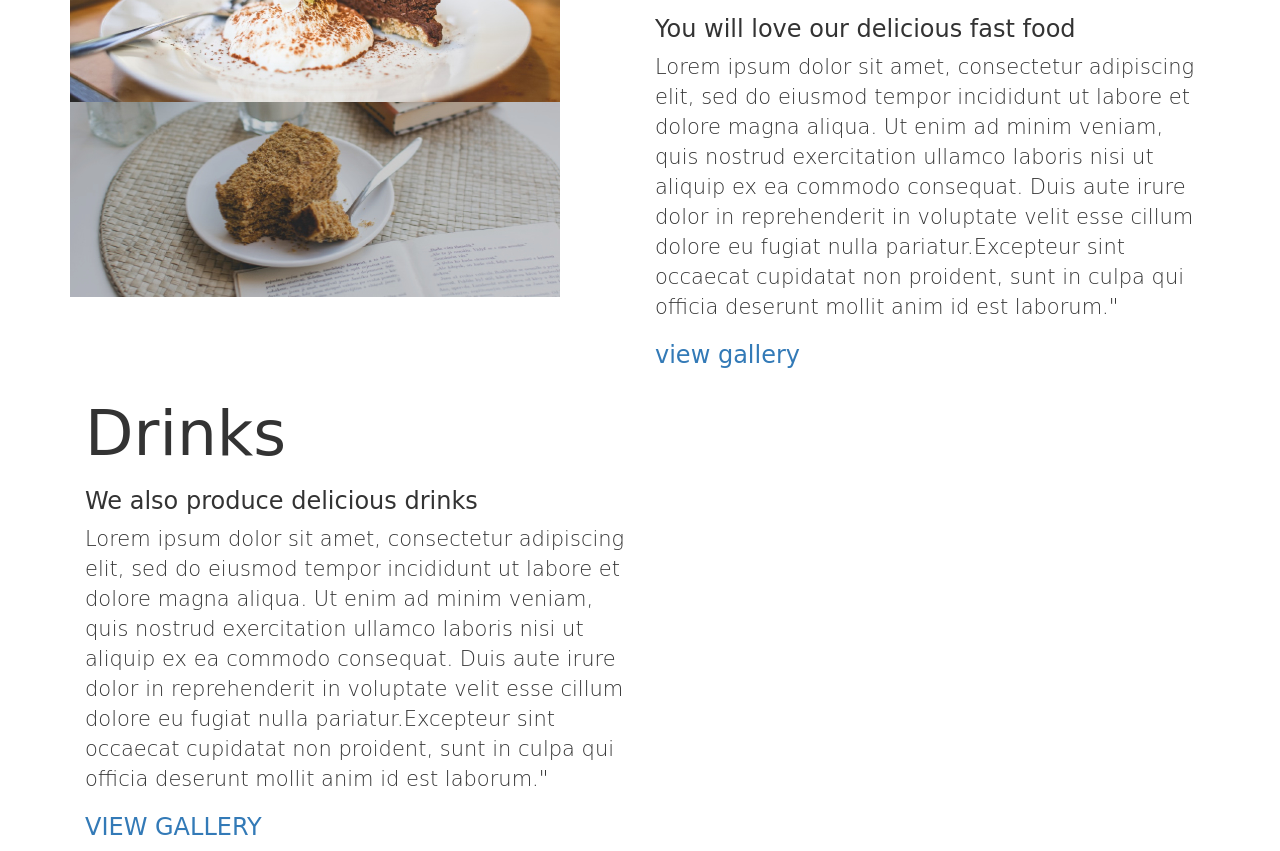
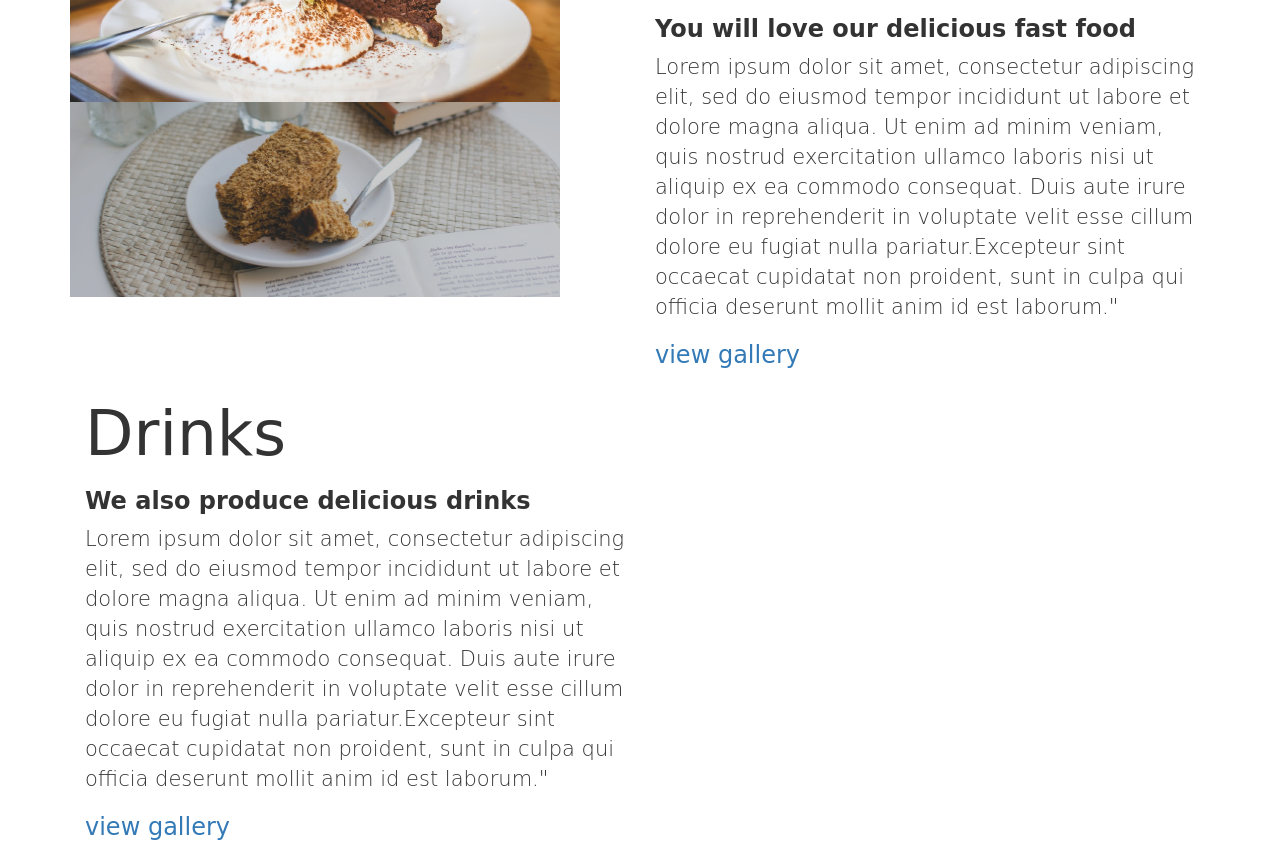
Before and after one commit to awuorlost/IP2, a plain HTML site: page index.html in a window 1280 px wide. Shown: the part 700-1551 px from the top of the page. Drawn offline with Linux system fonts and the light colour scheme; files whose address does not match are found by name; a web font is replaced by a local one.

Commit message:
make h3 headings bold

```diff
--- a/index.html
+++ b/index.html
@@ -69,7 +69,7 @@
             </div>
             <div class="col-md-6">
               <h1 class="fastFood"> Fast Food </h1>
-              <h3 class="fastFood1">You will love our delicious fast food</h3>
+              <h3 class="fastFood1"><strong>You will love our delicious fast food</strong></h3>
               <p class="lorem"> Lorem ipsum dolor sit amet, consectetur adipiscing elit, sed do eiusmod tempor incididunt ut labore et dolore magna aliqua. Ut enim ad minim veniam, quis nostrud exercitation ullamco laboris nisi ut aliquip ex ea commodo consequat. Duis
                 aute irure dolor in reprehenderit in voluptate velit esse cillum dolore eu fugiat nulla pariatur.Excepteur sint occaecat cupidatat non proident, sunt in culpa qui officia deserunt mollit anim id est laborum."</p>
               <h3 class="gallery"><a href="Images">view gallery</a></h3>
@@ -82,8 +82,8 @@
           <div class="row">
             <div class="col-md-6">
               <h1 class="drinks">Drinks</h1>
-              <h3 class="drinks2">We also produce delicious drinks</h3>
+              <h3 class="drinks2"><strong>We also produce delicious drinks</strong></h3>
               <p class="lorem"> Lorem ipsum dolor sit amet, consectetur adipiscing elit, sed do eiusmod tempor incididunt ut labore et dolore magna aliqua. Ut enim ad minim veniam, quis nostrud exercitation ullamco laboris nisi ut aliquip ex ea commodo consequat. Duis
                 aute irure dolor in reprehenderit in voluptate velit esse cillum dolore eu fugiat nulla pariatur.Excepteur sint occaecat cupidatat non proident, sunt in culpa qui officia deserunt mollit anim id est laborum."</p>
-              <h3 class="gallery"><a href="images"> VIEW GALLERY </a></h3>
+              <h3 class="gallery"><a href="Images">view gallery</a></h3>
             </div>
```
